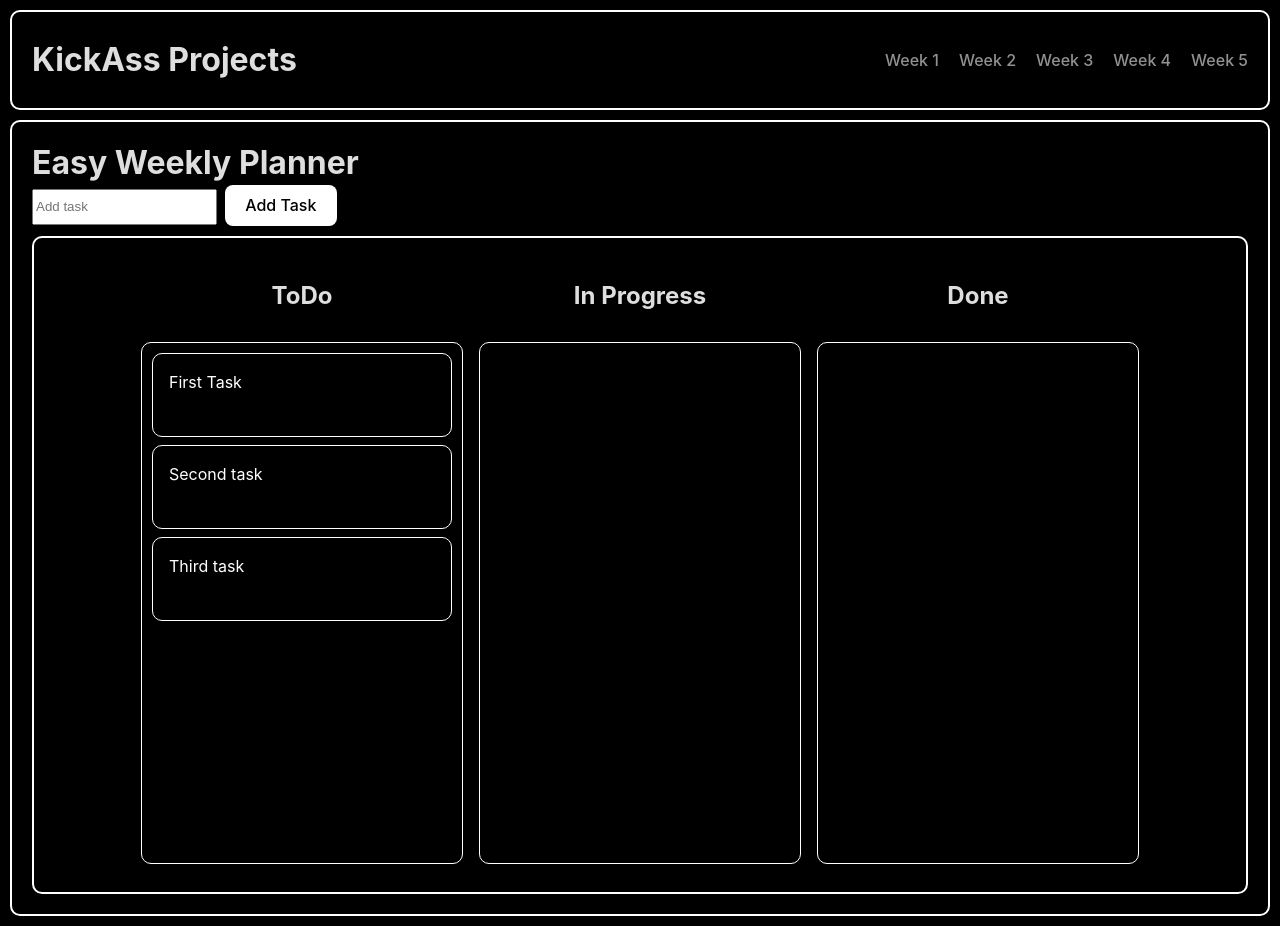
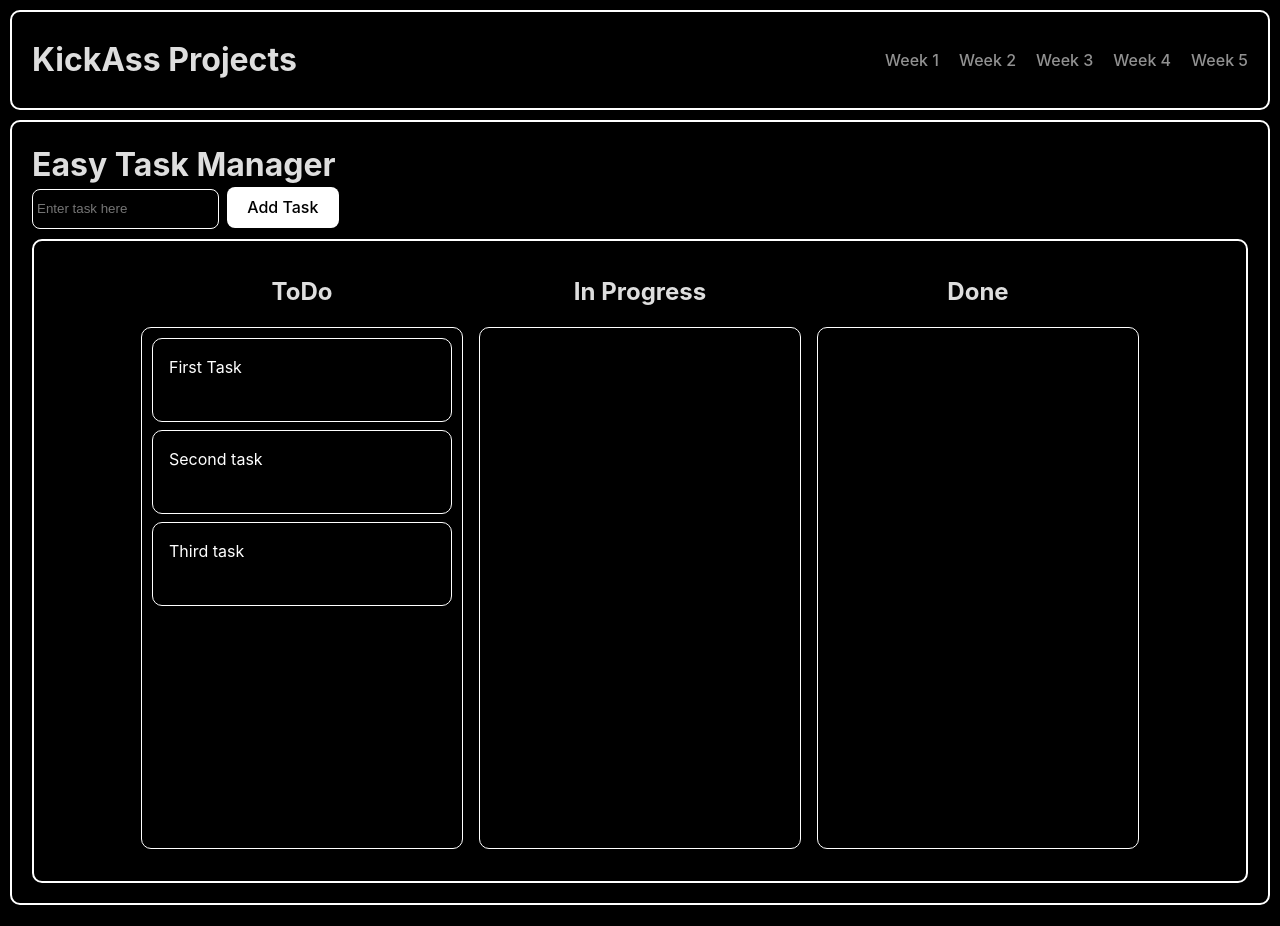
Before and after one commit to Phil-star1984/kickass_projects, a React (Vite) app: page /weektwo in a window 1280 px wide. After the commit the page ends 905 px from the top, so only its background shows below. Built offline with nearby package versions, Linux system fonts and the light colour scheme.

Commit message:
Fix CSS styles

```diff
--- a/src/components/WeekTwoSecond.jsx
+++ b/src/components/WeekTwoSecond.jsx
@@ -98,9 +98,10 @@ function WeekTwoSecond() {
       }}
     >
       <div>
-        <h1>Easy Weekly Planner</h1>
+        <h1>Easy Task Manager</h1>
         <input
-          placeholder="Add task"
+          className="task_input"
+          placeholder="Enter task here"
           style={{ height: "30px" }}
           value={userInput}
           onChange={(e) => setUserInput(e.target.value)}
@@ -116,7 +117,9 @@ function WeekTwoSecond() {
         style={{
           display: "flex",
           justifyContent: "center",
-          height: "100%",
+          alignItems: "center",
+          flexWrap: "wrap",
+          height: "75vh",
           border: "2px solid white",
           borderRadius: "10px",
           marginTop: "10px",
--- a/src/index.css
+++ b/src/index.css
@@ -13,10 +13,23 @@
   -moz-osx-font-smoothing: grayscale;
 }
 
+body {
+  margin: 0;
+  padding: 10px;
+  height: 100vh;
+  /*   place-items: center;
+  min-width: 320px;
+  min-height: 100vh; */
+}
+
 h1 {
   font-size: 2em;
-  line-height: 0;
-  margin: 0.1;
+  line-height: 0.8;
+  margin: 0.6rem 0;
+}
+
+h2 {
+  margin: 0.6rem 0;
 }
 
 p {
@@ -35,14 +48,6 @@ a:hover {
 html {
   margin: 0;
   padding: 0;
-}
-
-body {
-  margin: 0;
-  padding: 10px;
-  /*   place-items: center;
-  min-width: 320px;
-  min-height: 100vh; */
 }
 
 input[type="text"],
@@ -128,7 +133,7 @@ button:focus-visible {
   margin-top: 10px;
   border: 2px solid white;
   border-radius: 10px;
-  height: 100vh;
+  height: 90vh;
   display: flex;
   justify-content: center;
   align-items: center;
@@ -360,6 +365,13 @@ td:hover {
   transform: rotate(45deg);
 }
 
+.task_input {
+  border: 1px solid white;
+  border-radius: 8px;
+  padding: 4px;
+  background-color: transparent;
+}
+
 /* @media (prefers-color-scheme: light) {
   :root {
     color: #213547;
```
